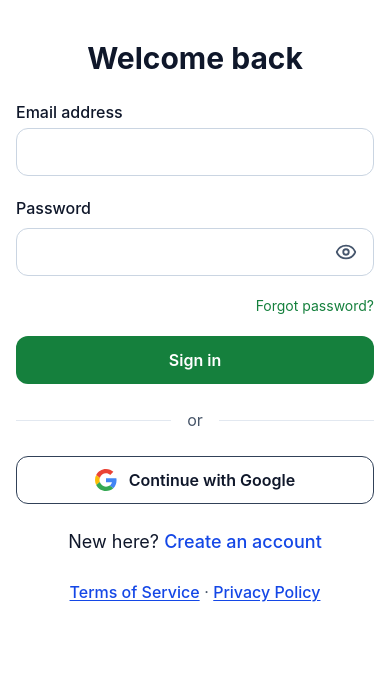
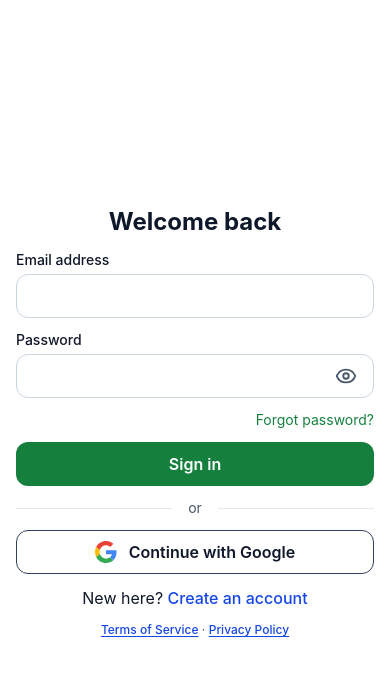
Before and after one commit to Adeyemi123ade/hiba, a React (Vite) app: page /auth in a window 390 px wide. Both pictures are taken after a click on the button "Sign in". Shown: the top 676 px of the page. Built offline with nearby package versions, Linux system fonts and the light colour scheme; no server answers.

Commit message:
Make the sign-in and registration forms fit on one phone screen (#37)

```diff
--- a/src/features/auth/auth-page.tsx
+++ b/src/features/auth/auth-page.tsx
@@ -40,11 +40,11 @@ export function AuthPage() {
   const showSocial = mode === 'register' || mode === 'login'
 
   return (
-    <div className="flex min-h-screen justify-center bg-white px-4 py-10 sm:items-center">
-     <div className="flex w-full max-w-md flex-col items-stretch gap-6">
+    <div className="flex min-h-dvh items-center justify-center bg-white px-4 py-4 sm:py-8">
+     <div className="flex w-full max-w-md flex-col items-stretch gap-3 sm:gap-4">
       <title>{HEADINGS[mode]} · Hiba</title>
       <meta name="robots" content="noindex" />
-      <h1 className="text-center text-3xl font-bold text-[var(--color-text-primary)] sm:text-4xl">{HEADINGS[mode]}</h1>
+      <h1 className="text-center text-2xl font-bold text-[var(--color-text-primary)] sm:text-3xl">{HEADINGS[mode]}</h1>
 
       {notice && (
         <p role="status" className="w-full rounded-lg bg-[var(--color-primary-soft)] px-3 py-2 text-sm text-[var(--color-primary-dark)]">
@@ -95,7 +95,7 @@ export function AuthPage() {
 
       {showSocial && (
         <>
-          <div className="flex w-full items-center gap-4 text-base text-[var(--color-text-secondary)]">
+          <div className="flex w-full items-center gap-4 text-sm text-[var(--color-text-secondary)]">
             <div className="h-px flex-1 bg-slate-200" />
             or
             <div className="h-px flex-1 bg-slate-200" />
@@ -104,7 +104,7 @@ export function AuthPage() {
         </>
       )}
 
-      <p className="text-center text-lg text-[var(--color-text-primary)]">
+      <p className="text-center text-base text-[var(--color-text-primary)]">
         {mode === 'register' && (
           <>Already have an account?{' '}
             <button type="button" onClick={() => go('login')} className={`${authLink} font-bold`}>Sign in</button></>
@@ -117,7 +117,7 @@ export function AuthPage() {
           <button type="button" onClick={() => go('login')} className={`${authLink} font-bold`}>Back to sign in</button>
         )}
       </p>
-      <p className="text-center text-base text-[var(--color-text-secondary)]">
+      <p className="text-center text-xs text-[var(--color-text-secondary)]">
         <a href="/terms" className={`${authLink} underline`}>Terms of Service</a>
         {' · '}
         <a href="/privacy" className={`${authLink} underline`}>Privacy Policy</a>
--- a/src/features/auth/components/auth-ui.ts
+++ b/src/features/auth/components/auth-ui.ts
@@ -1,11 +1,12 @@
 // Shared look for every sign-in screen (owner's registration design, 17 Nov 2026).
+// Compact (22 Nov 2026): the whole form fits on one phone screen without scrolling.
 // The button green is the darker brand green so white text stays readable (WCAG contrast).
-export const authLabel = 'text-base font-medium text-[var(--color-text-primary)]'
+export const authLabel = 'text-sm font-medium text-[var(--color-text-primary)]'
 export const authInput =
-  'h-12 w-full rounded-[12px] border border-slate-300 bg-white px-4 text-base text-[var(--color-text-primary)] outline-none transition-colors focus:border-[var(--color-primary-dark)] focus:ring-2 focus:ring-[var(--color-primary-soft)] aria-[invalid=true]:border-[var(--color-error)]'
+  'h-11 w-full rounded-[12px] border border-slate-300 bg-white px-4 text-base text-[var(--color-text-primary)] outline-none transition-colors focus:border-[var(--color-primary-dark)] focus:ring-2 focus:ring-[var(--color-primary-soft)] aria-[invalid=true]:border-[var(--color-error)]'
 export const authPrimary =
-  'inline-flex h-12 w-full items-center justify-center rounded-[12px] bg-[var(--color-primary-dark)] px-4 text-base font-semibold text-white transition-colors hover:bg-[#126a32] disabled:cursor-not-allowed disabled:opacity-60'
+  'inline-flex h-11 w-full items-center justify-center rounded-[12px] bg-[var(--color-primary-dark)] px-4 text-base font-semibold text-white transition-colors hover:bg-[#126a32] disabled:cursor-not-allowed disabled:opacity-60'
 export const authOutline =
-  'inline-flex h-12 w-full items-center justify-center gap-3 rounded-[12px] border border-slate-700 bg-white px-4 text-base font-semibold text-[var(--color-text-primary)] transition-colors hover:bg-slate-50 disabled:cursor-not-allowed disabled:opacity-60'
+  'inline-flex h-11 w-full items-center justify-center gap-3 rounded-[12px] border border-slate-700 bg-white px-4 text-base font-semibold text-[var(--color-text-primary)] transition-colors hover:bg-slate-50 disabled:cursor-not-allowed disabled:opacity-60'
 export const authLink = 'font-medium text-blue-700 underline-offset-2 hover:underline'
 export const authFieldError = 'text-sm text-red-700'
--- a/src/features/auth/components/forgot-password-form.tsx
+++ b/src/features/auth/components/forgot-password-form.tsx
@@ -32,7 +32,7 @@ export function ForgotPasswordForm({ initialEmail = '', onSent }: ForgotPassword
   }
 
   return (
-    <form noValidate onSubmit={handleSubmit} className="flex w-full flex-col gap-5">
+    <form noValidate onSubmit={handleSubmit} className="flex w-full flex-col gap-3">
       <p className="text-sm text-[var(--color-text-secondary)]">
         Enter your account email and we will send you a code to reset your password.
       </p>
--- a/src/features/auth/components/login-form.tsx
+++ b/src/features/auth/components/login-form.tsx
@@ -40,7 +40,7 @@ export function LoginForm({ onSignedIn, onForgotPassword, onNeedsVerification }:
   }
 
   return (
-    <form onSubmit={handleSubmit} className="flex w-full flex-col gap-5">
+    <form onSubmit={handleSubmit} className="flex w-full flex-col gap-3">
       <div className="flex flex-col gap-1">
         <label htmlFor="login-email" className={authLabel}>
           Email address
--- a/src/features/auth/components/otp-form.tsx
+++ b/src/features/auth/components/otp-form.tsx
@@ -57,7 +57,7 @@ export function OtpForm({ email, onVerified, onChangeEmail, onBackToSignIn, onFo
   }
 
   return (
-    <form onSubmit={handleSubmit} className="flex w-full flex-col gap-5">
+    <form onSubmit={handleSubmit} className="flex w-full flex-col gap-3">
       <p className="text-sm text-[var(--color-text-secondary)]">
         We sent a 6-digit code to <span className="font-medium text-[var(--color-text-primary)]">{email}</span>. It can take a minute to arrive.
       </p>
--- a/src/features/auth/components/password-field.tsx
+++ b/src/features/auth/components/password-field.tsx
@@ -15,7 +15,7 @@ interface PasswordFieldProps {
 export function PasswordField({ id, label, value, onChange, autoComplete, describedBy, invalid }: PasswordFieldProps) {
   const [show, setShow] = useState(false)
   return (
-    <div className="flex flex-col gap-2">
+    <div className="flex flex-col gap-1">
       <label htmlFor={id} className={authLabel}>{label}</label>
       <div className="relative">
         <input
--- a/src/features/auth/components/password-hint.tsx
+++ b/src/features/auth/components/password-hint.tsx
@@ -13,14 +13,14 @@ export function PasswordHint({ id, password }: { id: string; password: string })
   const missing = PASSWORD_RULES.filter((r) => !r.test(password)).map((r) => MISSING[r.id] ?? r.label)
   if (password && missing.length === 0) {
     return (
-      <p id={id} className="flex items-center gap-2 text-sm text-[var(--color-success)]">
-        <CheckCircle2 size={18} aria-hidden="true" /> Password meets all the requirements.
+      <p id={id} className="flex items-center gap-1.5 text-xs text-[var(--color-success)]">
+        <CheckCircle2 size={16} aria-hidden="true" /> Password meets all the requirements.
       </p>
     )
   }
   return (
-    <p id={id} aria-live="polite" className="flex items-start gap-2 text-sm text-[var(--color-text-secondary)]">
-      <Info size={18} className="mt-0.5 shrink-0" aria-hidden="true" />
+    <p id={id} aria-live="polite" className="flex items-start gap-1.5 text-xs text-[var(--color-text-secondary)]">
+      <Info size={16} className="mt-px shrink-0" aria-hidden="true" />
       {password
         ? <span>Still needed: {missing.join(', ')}.</span>
         : <span>At least 8 characters (A-Z, a-z, 0-9)</span>}
--- a/src/features/auth/components/reset-password-form.tsx
+++ b/src/features/auth/components/reset-password-form.tsx
@@ -74,7 +74,7 @@ export function ResetPasswordForm({ email, onDone, onChangeEmail, onBackToSignIn
   }
 
   return (
-    <form noValidate onSubmit={handleSubmit} className="flex w-full flex-col gap-5">
+    <form noValidate onSubmit={handleSubmit} className="flex w-full flex-col gap-3">
       <p className="text-sm text-[var(--color-text-secondary)]">
         If an account exists for <span className="font-medium text-[var(--color-text-primary)]">{email}</span>, we sent it a 6-digit code.
       </p>
--- a/src/features/legal/terms-checkbox.tsx
+++ b/src/features/legal/terms-checkbox.tsx
@@ -10,7 +10,7 @@ export function TermsCheckbox({ id, checked, onChange, error, linkClassName }: T
   const link = linkClassName ? `${linkClassName} underline` : 'text-[var(--color-primary-dark)] underline'
   return (
     <div className="text-left">
-      <label htmlFor={id} className="flex items-start gap-3 text-base text-[var(--color-text-primary)]">
+      <label htmlFor={id} className="flex items-start gap-2.5 text-sm text-[var(--color-text-primary)]">
         <input id={id} type="checkbox" checked={checked} onChange={(e) => onChange(e.target.checked)}
           aria-invalid={Boolean(error)} aria-describedby={error ? `${id}-error` : undefined}
           className="mt-0.5 h-5 w-5 shrink-0 rounded accent-[var(--color-primary-dark)]" />
```
Also changed, not shown: src/features/auth/components/register-form.tsx (+7 -7 lines).
